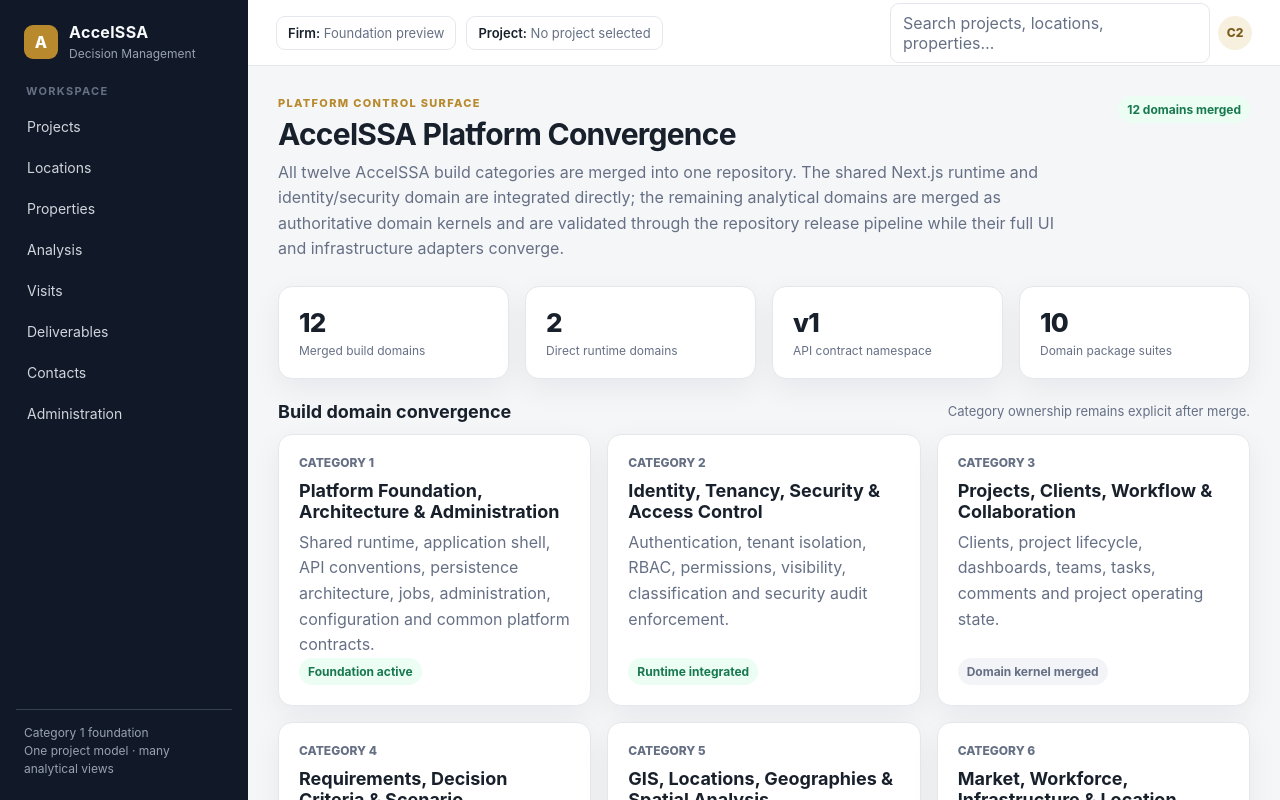
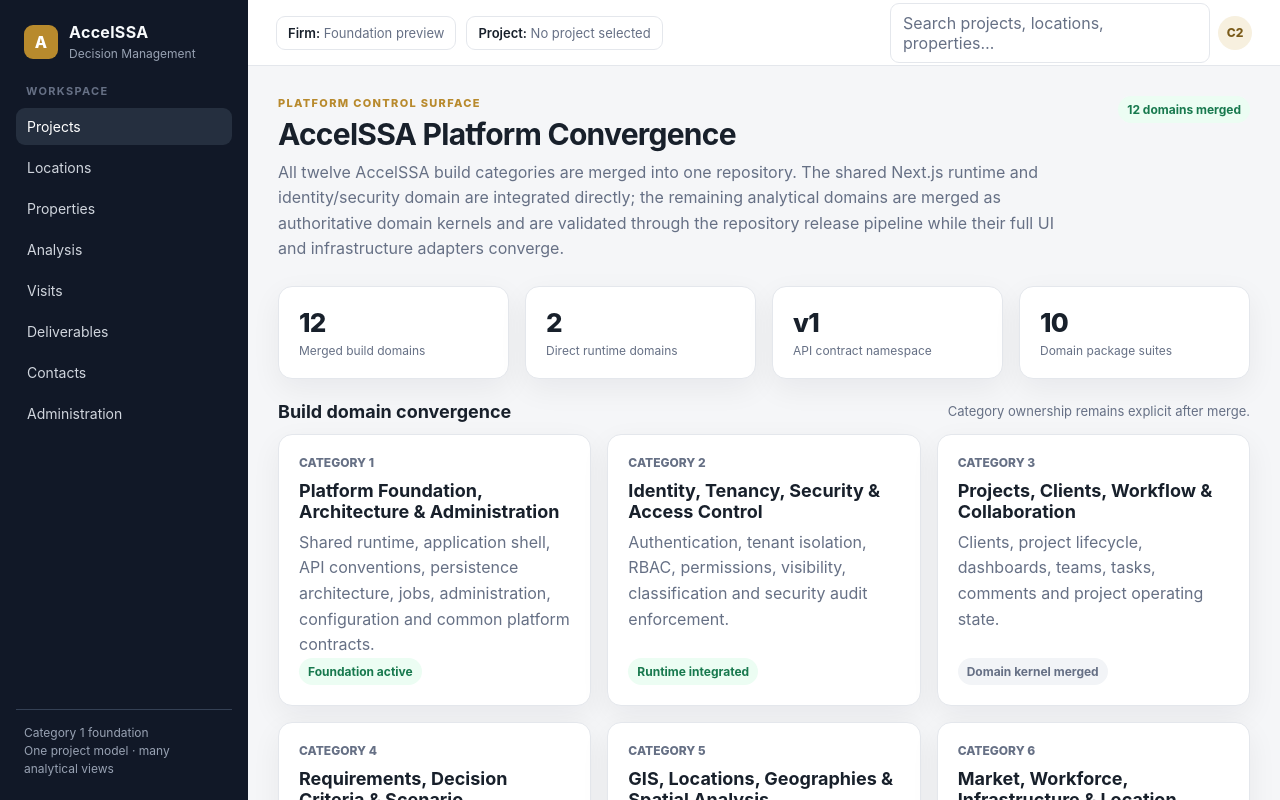
Before and after one commit to AccelAnalysis/AccelSSA, a Next.js app: page / in a window 1280 px wide. Shown: the top 800 px of the page. Built offline with nearby package versions, Linux system fonts and the light colour scheme.

Commit message:
Make Projects the production workspace entry

```diff
--- a/src/components/shell/primary-navigation.tsx
+++ b/src/components/shell/primary-navigation.tsx
@@ -10,7 +10,9 @@
     <nav className="nav-group" aria-label="Primary navigation">
       <div className="nav-label">Workspace</div>
       {primaryNavigation.map((item) => {
-        const active = item.href === "/" ? pathname === "/" : pathname.startsWith(item.href);
+        const active = item.href === "/projects"
+          ? pathname === "/" || pathname.startsWith("/projects")
+          : pathname.startsWith(item.href);
         return (
           <Link key={item.href} href={item.href} className={`nav-link${active ? " active" : ""}`}>
             {item.label}
```
